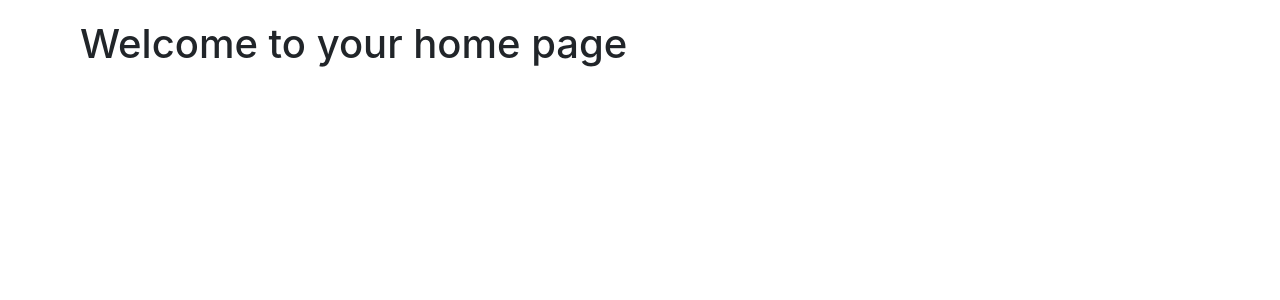
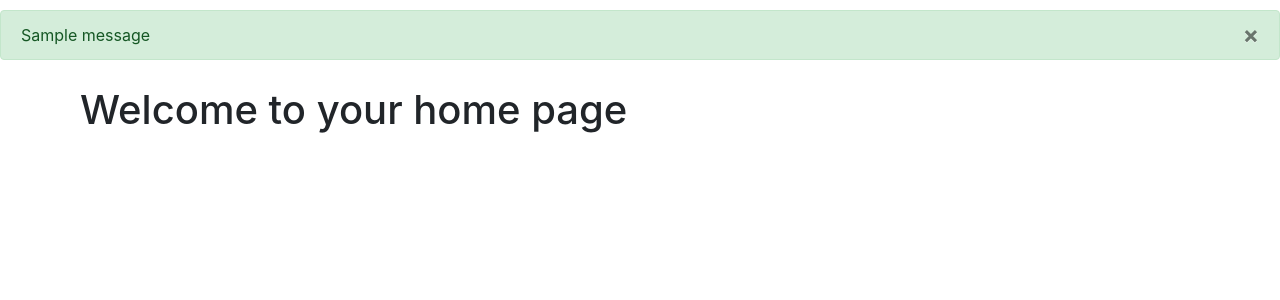
Before and after one commit to DanteChoppaXXX/WebApp, a Flask app: page /home in a window 1280 px wide. Shown: the part 50-350 px from the top of the page. Run offline with Flask 3, Linux system fonts and the light colour scheme; one stand-in notice (Sample message) is shown; some libraries are stand-ins or nearby versions.

Commit message:
app update

```diff
--- a/website/templates/base.html
+++ b/website/templates/base.html
@@ -35,6 +35,25 @@
         </ul>
       </nav>
     </div>
+
+    {% with messages = get_flashed_messages(with_categories=true) %} {% if
+    messages %} {% for category, message in messages %}{% if category == "error"
+    %}
+    <div class="alert alert-danger alter-dismissable fade show">
+      {{message}}
+      <button type="button" class="close" data-dismiss="alert">
+        <span aria-hidden="true">&times;</span>
+      </button>
+    </div>
+    {% else %}
+    <div class="alert alert-success alter-dismissable fade show">
+      {{message}}
+      <button type="button" class="close" data-dismiss="alert">
+        <span aria-hidden="true">&times;</span>
+      </button>
+    </div>
+    {% endif %} {% endfor %} {% endif %} {% endwith %}
+
     <div class="container" style="padding: 10px">
       {% block content %}{% endblock %}
     </div>
```
Also changed, not shown: website/auth.py (+19 -4 lines).
